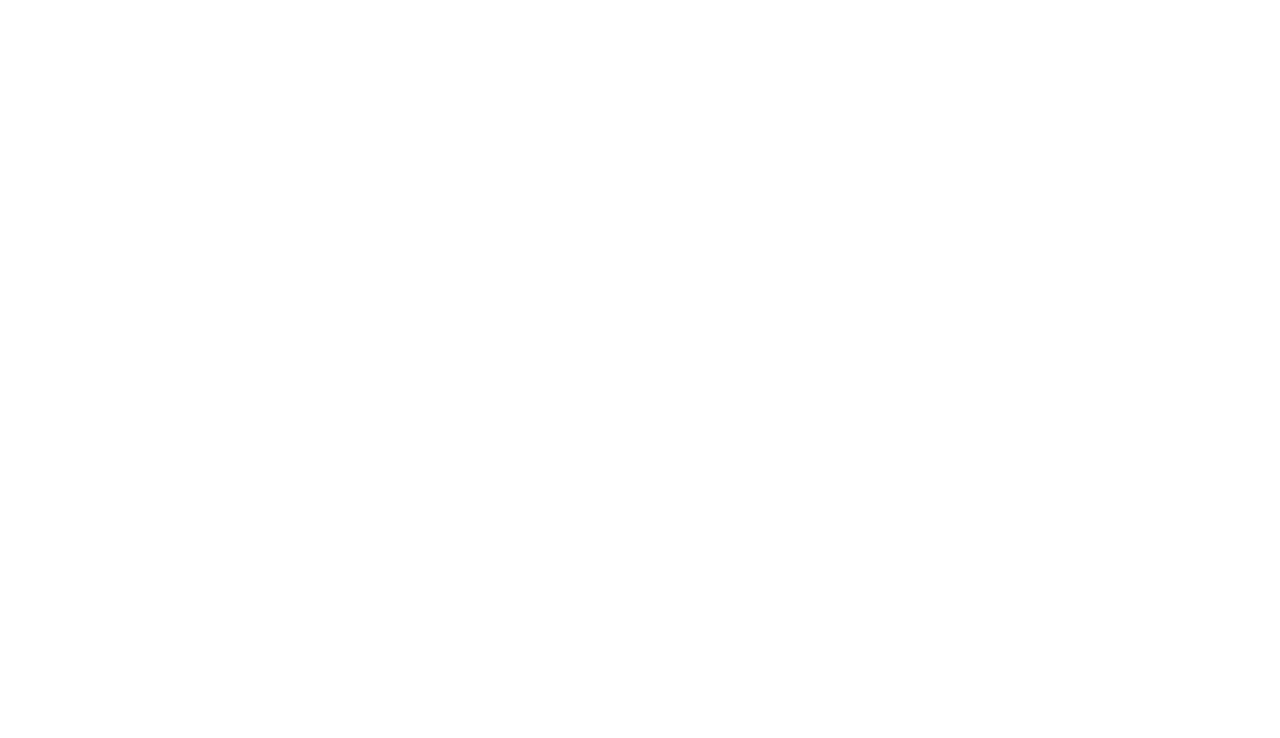
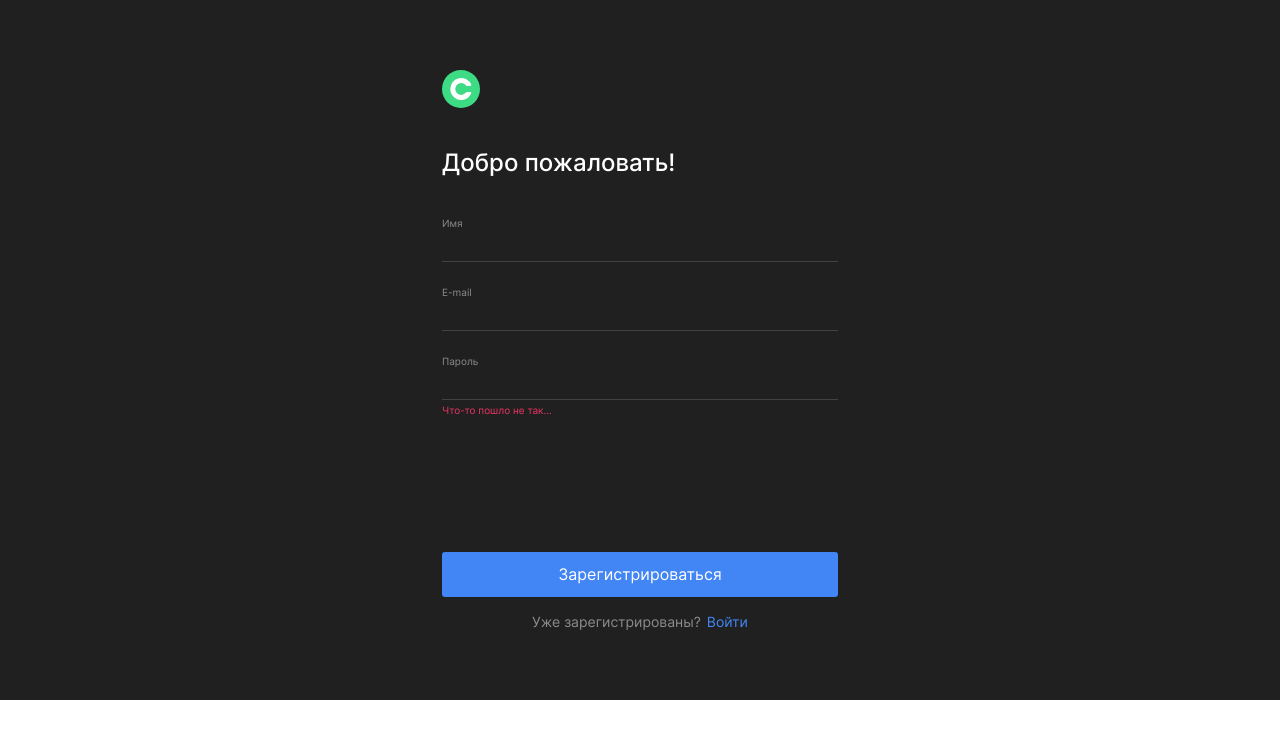
Before and after one commit to vladosrus/movies-explorer-frontend, a React (Create React App) app: page /sign-up in a window 1280 px wide. Shown: the top 738 px of the page. Built offline with nearby package versions, Linux system fonts and the light colour scheme.

Commit message:
feat: сверстать страницу регистрации

```diff
--- /dev/null
+++ b/src/components/Register/Register.css
@@ -0,0 +1,105 @@
+.registration-page {
+  max-width: 396px;
+  margin: 0px auto;
+  padding-top: 70px;
+  display: flex;
+  flex-direction: column;
+}
+
+.registration-page__title {
+  font-weight: 500;
+  font-size: 24px;
+  line-height: 29px;
+  margin: 40px 0px;
+}
+
+.registration-page__form {
+  margin-bottom: 16px;
+}
+
+.registration-page__input-container {
+  position: relative;
+  margin-bottom: 24px;
+  display: flex;
+  flex-direction: column;
+}
+
+.registration-page__input-container:last-of-type {
+  margin-bottom: 152px;
+}
+
+.registration-page__input-name {
+  font-weight: 400;
+  font-size: 10px;
+  line-height: 12px;
+  color: #8b8b8b;
+}
+
+.registration-page__input {
+  width: 100%;
+  padding: 5px 0px 10px;
+  margin: 0;
+  border: none;
+  border-bottom: 1px solid #424242;
+  background-color: inherit;
+  font-weight: 400;
+  font-size: 14px;
+  line-height: 17px;
+  color: #ffffff;
+  outline: none;
+}
+
+.registration-page__input_type_error {
+  color: #ee3465;
+}
+
+.registration-page__input:focus {
+  border-bottom: 1px solid #4285f4;
+}
+
+.registration-page__error-message {
+  display: none;
+  font-weight: 400;
+  font-size: 10px;
+  line-height: 12px;
+  color: #ee3465;
+  position: absolute;
+  top: 49px;
+}
+
+.registration-page__error-message_visible {
+  display: block;
+}
+
+.registration-page__submit-button {
+  width: 100%;
+  min-height: 45px;
+  border: none;
+  border-radius: 3px;
+  cursor: pointer;
+  padding: 0px;
+  background-color: #4285f4;
+  color: #fff;
+}
+
+.registration-page__caption-container {
+  display: flex;
+  margin: 0px auto 70px;
+}
+
+.registration-page__caption {
+  margin: 0;
+  font-weight: 400;
+  font-size: 14px;
+  line-height: 17px;
+  color: #8b8b8b;
+}
+
+.registration-page__link {
+  padding-left: 6px;
+  font-weight: 400;
+  font-size: 14px;
+  line-height: 17px;
+  text-decoration: none;
+  color: #4285f4;
+}
--- a/src/components/Register/Register.js
+++ b/src/components/Register/Register.js
@@ -1,3 +1,48 @@
+import "./Register.css";
+import Logo from "../Logo/Logo";
+
 export default function Register() {
-  return <article className="registration-page"></article>;
+  return (
+    <article className="registration-page">
+      <Logo />
+      <h2 className="registration-page__title">Добро пожаловать!</h2>
+      <form className="registration-page__form">
+        <div className="registration-page__input-container">
+          <label className="registration-page__input-name">Имя</label>
+          <input type="text" className="registration-page__input"></input>
+          <span className="registration-page__error-message"></span>
+        </div>
+        <div className="registration-page__input-container">
+          <label className="registration-page__input-name">
+            E-mail
+            <input type="email" className="registration-page__input"></input>
+          </label>
+          <span className="registration-page__error-message"></span>
+        </div>
+        <div className="registration-page__input-container">
+          <label className="registration-page__input-name">
+            Пароль
+            <input
+              type="password"
+              className="registration-page__input registration-page__input_type_error"
+            ></input>
+          </label>
+          <span className="registration-page__error-message registration-page__error-message_visible">
+            Что-то пошло не так...
+          </span>
+        </div>
+        <button type="submit" className="registration-page__submit-button">
+          Зарегистрироваться
+        </button>
+      </form>
+      <div className="registration-page__caption-container">
+        <p className="registration-page__caption">
+          Уже зарегистрированы?
+          <a class="registration-page__link" href="/sign-in">
+            Войти
+          </a>
+        </p>
+      </div>
+    </article>
+  );
 }
```
